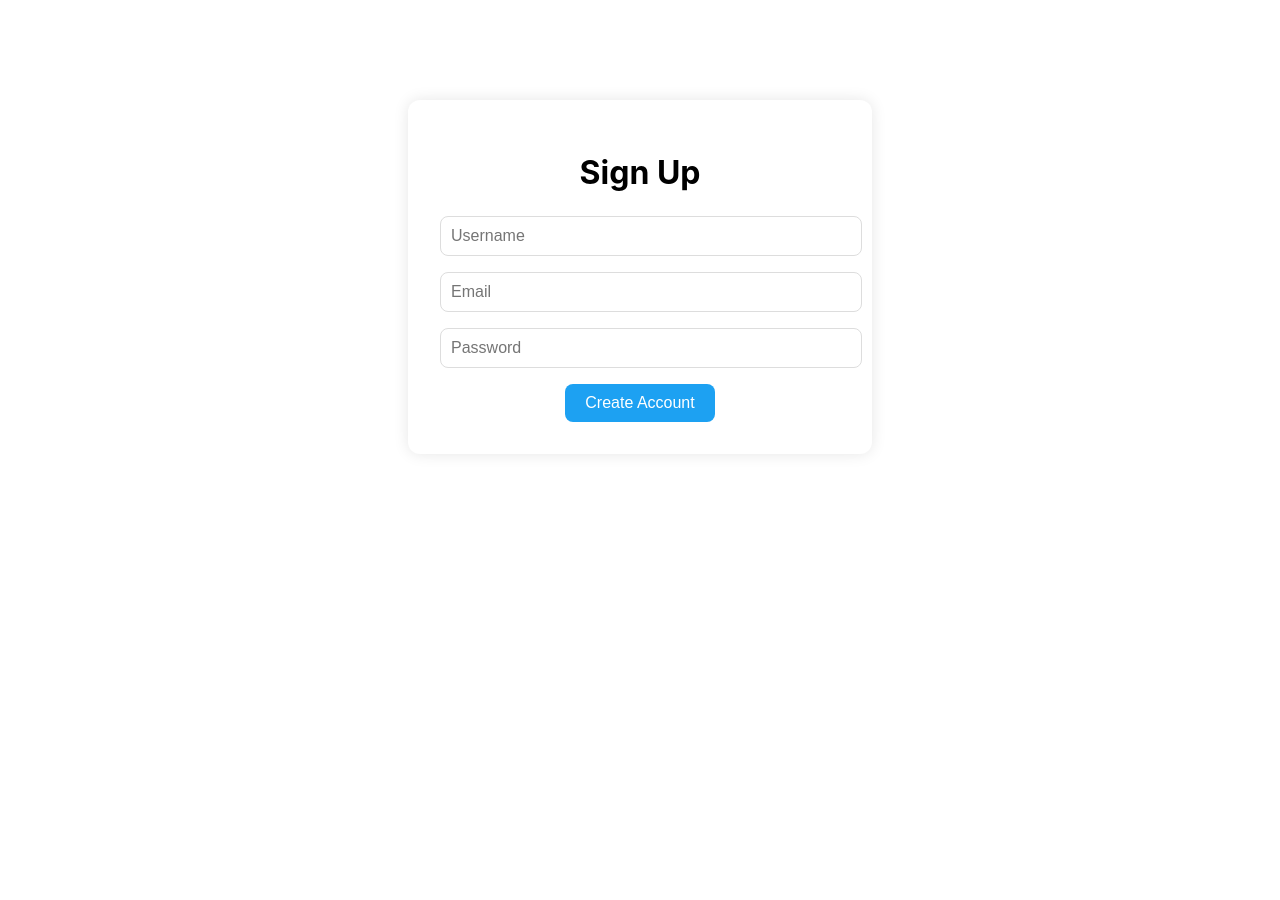
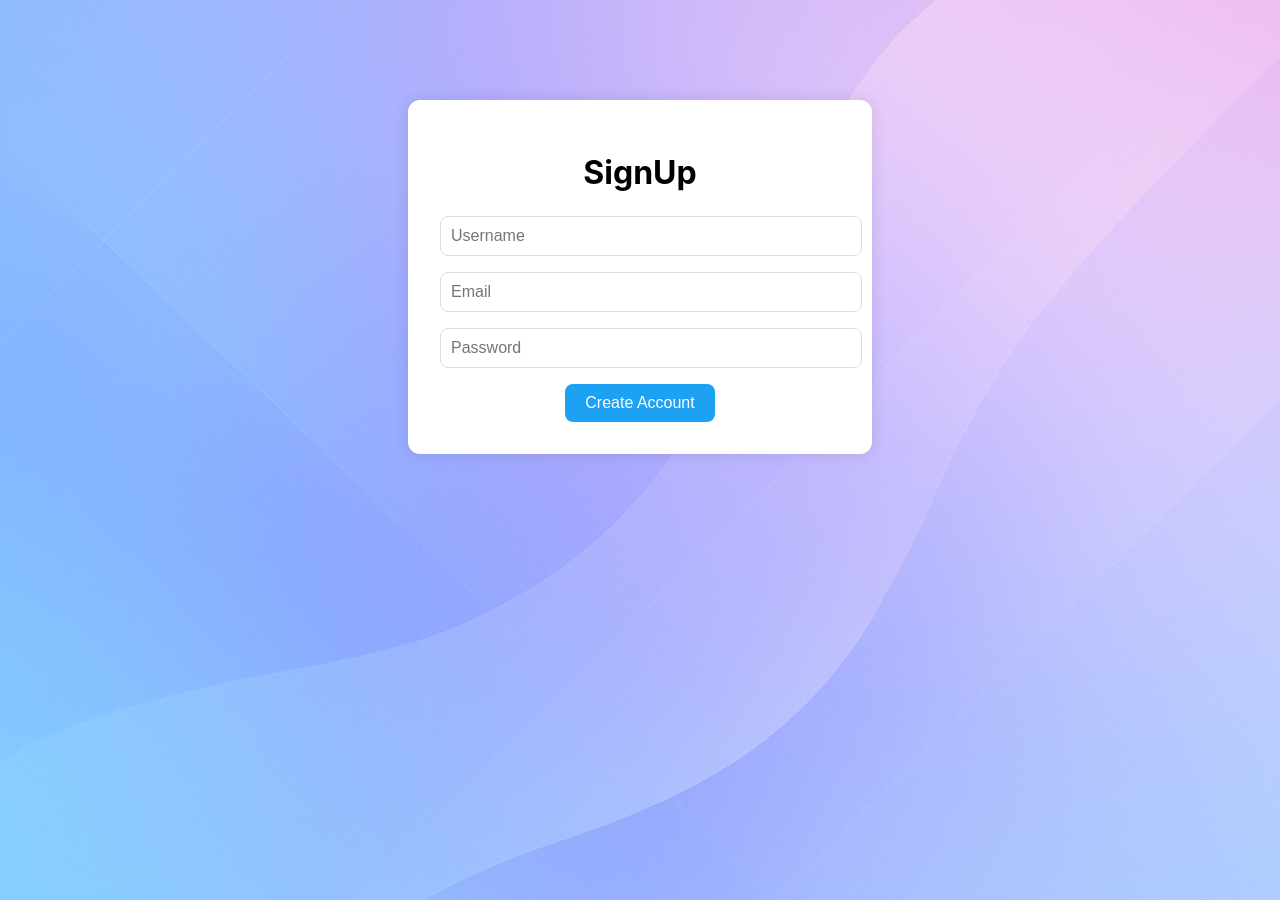
Before and after one commit to RaitonRed/ChirpNet, a React (Create React App) app in the folder frontend/: page / in a window 1280 px wide. Before the commit the page ends 800 px from the top, so only its background shows below. Built offline with nearby package versions, Linux system fonts and the light colour scheme; no server answers.

Commit message:
added background image

```diff
--- a/frontend/src/pages/HomePage/HomePage.css
+++ b/frontend/src/pages/HomePage/HomePage.css
@@ -40,3 +40,10 @@
   margin-top: 1rem;
   color: green;
 }
+
+body {
+  background-image: url('./assets/background.png');
+  background-size: cover;
+  background-position: center center;
+  height: 100vh;
+}
--- a/frontend/src/pages/HomePage/HomePage.js
+++ b/frontend/src/pages/HomePage/HomePage.js
@@ -27,7 +27,7 @@ function HomePage() {
 
   return (
     <div className="signup-container">
-      <h1>Sign Up</h1>
+      <h1>SignUp</h1>
       <form onSubmit={handleSignup}>
         <input
           type="text"
```
Also changed, not shown: frontend/src/pages/HomePage/assets/background.png (added).
